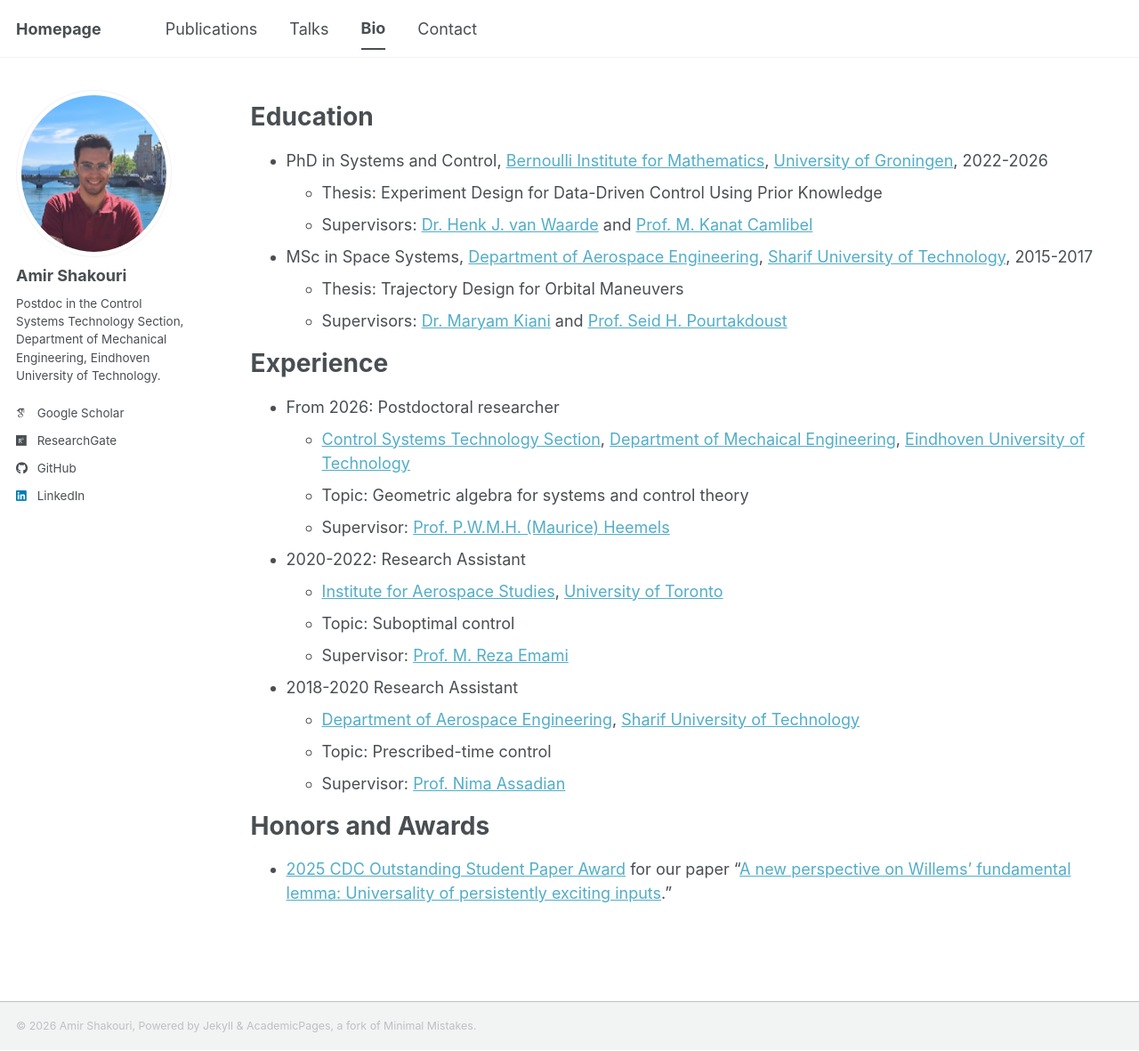
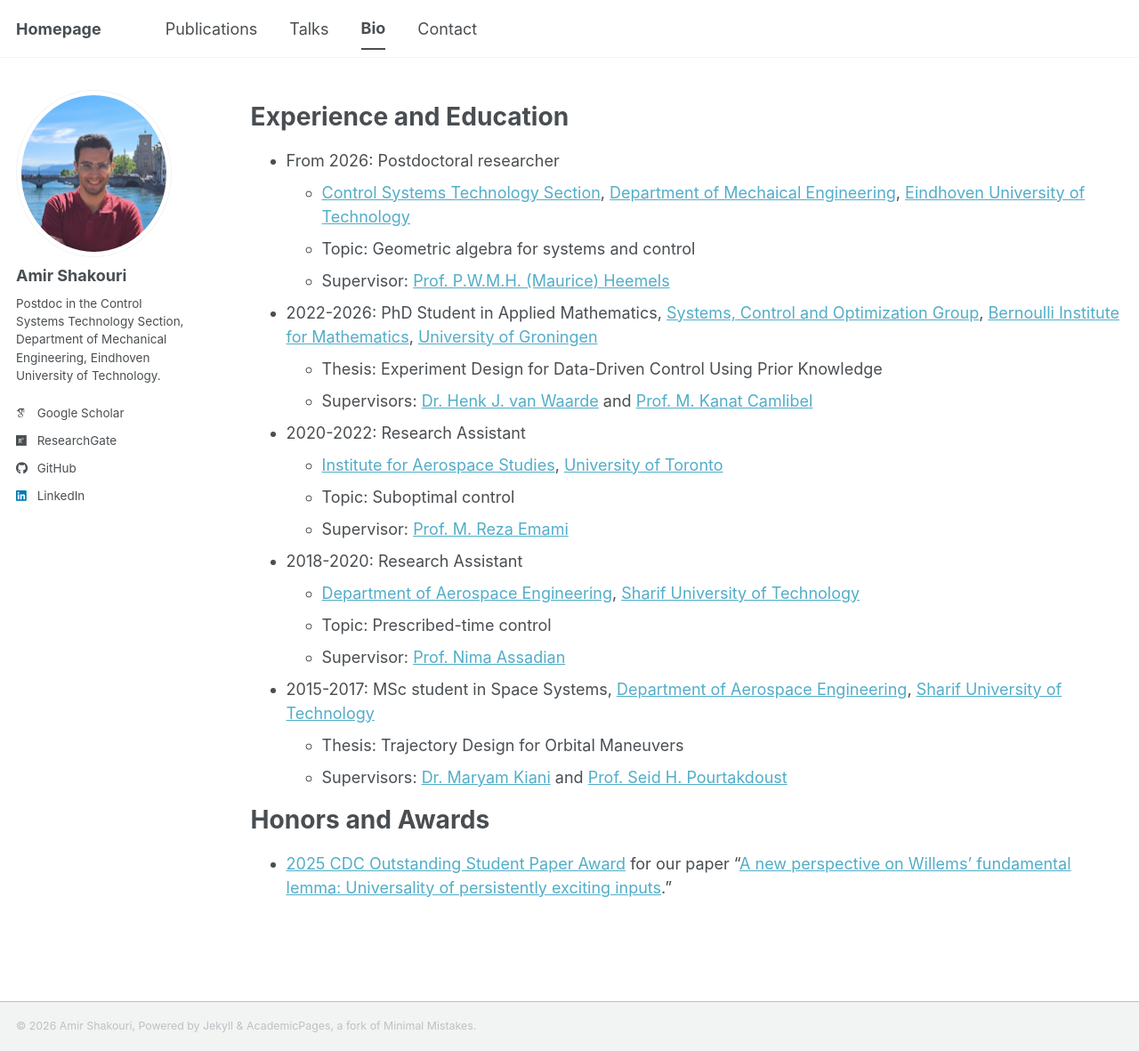
Before and after one commit to a-shakouri/a-shakouri.github.io, a Jekyll site: the page built from _pages/cv.md, in a window 1280 px wide and 1181 px high. Shown: the whole window at 89% size. Built offline with Jekyll 4.4.1, drawn with Linux system fonts in a browser that asks for light colours; some web fonts are replaced; a script bundle is joined from its source files by our own code; library files that are not in the unit come from our copies.

Commit message:
Update cv.md

```diff
--- a/_pages/cv.md
+++ b/_pages/cv.md
@@ -8,31 +8,30 @@ permalink: /cv/
 
 
 
-Education
-======
-* PhD in Systems and Control, [Bernoulli Institute for Mathematics](https://www.rug.nl/research/bernoulli/), [University of Groningen](https://www.rug.nl/), 2022-2026
-  * Thesis: Experiment Design for Data-Driven Control Using Prior Knowledge
-  * Supervisors: [Dr. Henk J. van Waarde](https://henkvanwaarde.github.io/) and [Prof. M. Kanat Camlibel](https://www.math.rug.nl/~kanat/)
-* MSc in Space Systems, [Department of Aerospace Engineering](https://www.aero.sharif.ir/en/home), [Sharif University of Technology](https://en.sharif.ir/), 2015-2017
-  * Thesis: Trajectory Design for Orbital Maneuvers
-  * Supervisors: [Dr. Maryam Kiani](https://ae.sharif.ir/~portal/faculty/1195544945) and [Prof. Seid H. Pourtakdoust](https://ae.sharif.ir/~portal/faculty/1620071451)
-
-Experience
+Experience and Education
 ======
 * From 2026: Postdoctoral researcher
   * [Control Systems Technology Section](https://www.tue.nl/en/research/research-groups/control-systems-technology), [Department of Mechaical Engineering](https://www.tue.nl/en/our-university/departments/mechanical-engineering), [Eindhoven University of Technology](https://www.tue.nl/en)
-  * Topic: Geometric algebra for systems and control theory
+  * Topic: Geometric algebra for systems and control
   * Supervisor: [Prof. P.W.M.H. (Maurice) Heemels](https://heemels.tue.nl/)
+
+* 2022-2026: PhD Student in Applied Mathematics, [Systems, Control and Optimization Group](https://www.rug.nl/research/bernoulli/groups/sco/), [Bernoulli Institute for Mathematics](https://www.rug.nl/research/bernoulli/), [University of Groningen](https://www.rug.nl/)
+  * Thesis: Experiment Design for Data-Driven Control Using Prior Knowledge
+  * Supervisors: [Dr. Henk J. van Waarde](https://henkvanwaarde.github.io/) and [Prof. M. Kanat Camlibel](https://www.math.rug.nl/~kanat/)
 
 * 2020-2022: Research Assistant
   * [Institute for Aerospace Studies](https://www.utias.utoronto.ca/), [University of Toronto ](https://www.utoronto.ca/)
   * Topic: Suboptimal control
   * Supervisor: [Prof. M. Reza Emami](https://mechatronics.aerospace.utoronto.ca/)
 
-* 2018-2020 Research Assistant
+* 2018-2020: Research Assistant
   * [Department of Aerospace Engineering](https://www.aero.sharif.ir/en/home), [Sharif University of Technology](https://en.sharif.ir/)
   * Topic: Prescribed-time control
   * Supervisor: [Prof. Nima Assadian](https://ae.sharif.ir/~portal/faculty/1467130581)
+
+* 2015-2017: MSc student in Space Systems, [Department of Aerospace Engineering](https://www.aero.sharif.ir/en/home), [Sharif University of Technology](https://en.sharif.ir/)
+  * Thesis: Trajectory Design for Orbital Maneuvers
+  * Supervisors: [Dr. Maryam Kiani](https://ae.sharif.ir/~portal/faculty/1195544945) and [Prof. Seid H. Pourtakdoust](https://ae.sharif.ir/~portal/faculty/1620071451)
 
 
 Honors and Awards
```
